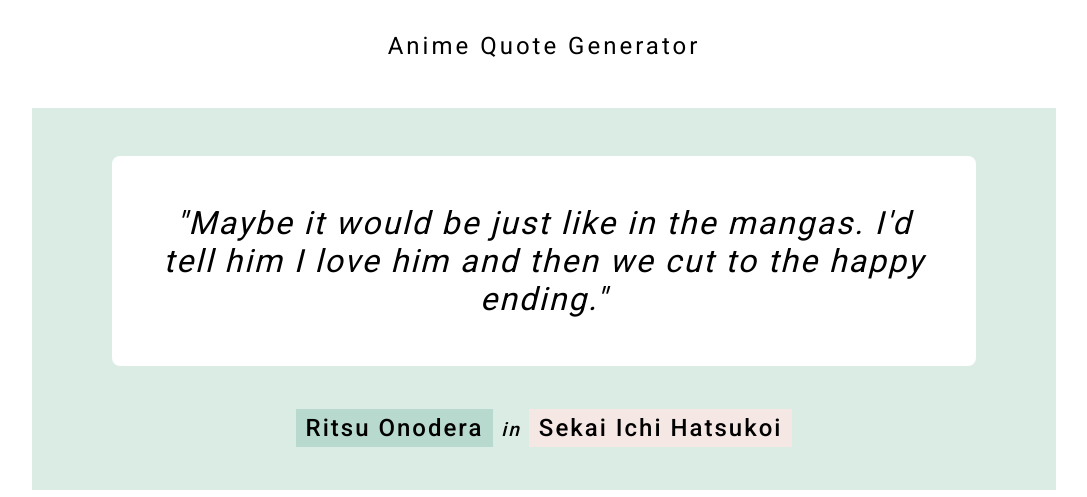
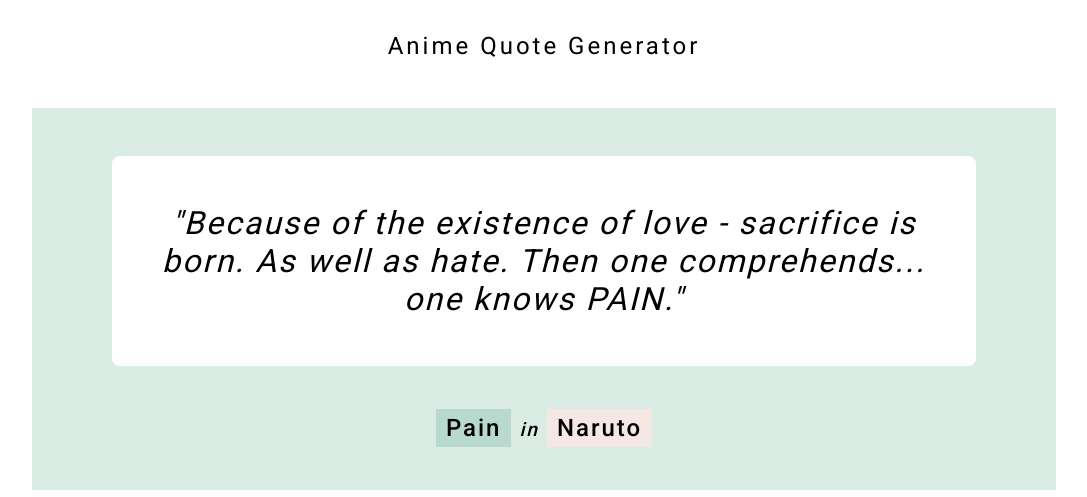
Before and after one commit to Origho-precious/anime-quote-generator, a React (Create React App) app: page / in a window 1280 px wide. Shown: the top 497 px of the page, without its empty margins (96-1183 px from the left). Built offline with nearby package versions, Linux system fonts and the light colour scheme; no server answers.

Commit message:
code refactor and updates

```diff
--- a/src/components/AnimePill/AnimePill.jsx
+++ b/src/components/AnimePill/AnimePill.jsx
@@ -4,7 +4,7 @@
 const AnimePill = ({ anime, color }) => {
 	return (
 		<StyledPill style={{ background: color }}>
-			<Link to={anime}>{anime}</Link>
+			<Link to={`/anime/${anime}`}>{anime}</Link>
 		</StyledPill>
 	);
 };
@@ -13,10 +13,10 @@
 	border-radius: 999px;
 
 	& a {
-    display: block;
-    text-decoration: none;
+		display: block;
+		text-decoration: none;
 		color: #333;
-    padding: 1rem 2rem;
+		padding: 1rem 2rem;
 	}
 `;
 
--- a/src/components/Pagination/Pagination.jsx
+++ b/src/components/Pagination/Pagination.jsx
@@ -1,10 +1,10 @@
-import { useSetRecoilState } from "recoil";
+import { useRecoilState } from "recoil";
 import { useState, useEffect } from "react";
 import styled from "styled-components";
 import { animeListPageNum } from "../../store";
 
 const Pagination = ({ listLength }) => {
-	const setPageNum = useSetRecoilState(animeListPageNum);
+	const [pageNum, setPageNum] = useRecoilState(animeListPageNum);
 	const [numsArr, setNumsArr] = useState([]);
 
 	useEffect(() => {
@@ -30,7 +30,11 @@
 		<StyledPagination>
 			{numsArr?.length
 				? numsArr?.map((num) => (
-						<button onClick={() => setPageNum(num)} key={num}>
+						<button
+							className={pageNum === num ? "active" : ""}
+							onClick={() => setPageNum(num)}
+							key={num}
+						>
 							{num + 1}
 						</button>
 				  ))
@@ -56,6 +60,11 @@
 		display: flex;
 		align-items: center;
 		justify-content: center;
+
+		&:hover,
+		&.active {
+			background: #fae1da;
+		}
 	}
 `;
 
--- a/src/components/Quote/Quote.jsx
+++ b/src/components/Quote/Quote.jsx
@@ -2,11 +2,12 @@
 
 const Quote = () => {
 	const quote = {
-		anime: "Sekai Ichi Hatsukoi",
-		character: "Ritsu Onodera",
+		anime: "Naruto",
+		character: "Pain",
 		quote:
-			"Maybe it would be just like in the mangas. I'd tell him I love him and then we cut to the happy ending.",
+			"Because of the existence of love - sacrifice is born. As well as hate. Then one comprehends... one knows PAIN.",
 	};
+
 	return (
 		<StyledQuote>
 			<p>"{quote.quote}"</p>
@@ -26,14 +27,14 @@
 	align-items: center;
 
 	& > p {
-    font-size: 2rem;
+		font-size: 2rem;
 		letter-spacing: 2px;
 		text-align: center;
 		font-style: italic;
 		margin-bottom: 3rem;
 		background: #fff;
-    border-radius: 0.5rem;
-    padding: 3rem;
+		border-radius: 0.5rem;
+		padding: 3rem;
 	}
 
 	& > h4 {
--- a/src/pages/home/index.jsx
+++ b/src/pages/home/index.jsx
@@ -30,7 +30,7 @@
 					<div className="flex">
 						{animes?.length ? (
 							slicedAnimes?.map((anime) => (
-								<div key={anime} style={{ margin: "0 1.2rem 1.2rem 0" }}>
+								<div key={anime} style={{ margin: "0 1.3rem 1.3rem 0" }}>
 									<AnimePill anime={anime} color={generateColor()} />
 								</div>
 							))
@@ -75,11 +75,12 @@
 		}
 
 		& > p {
-			margin: 1rem 0;
+			margin: 1.2rem 0;
 		}
 
 		& > .flex {
 			display: flex;
+			justify-content: center;
 			flex-wrap: wrap;
 
 			& > .nodata {
```
